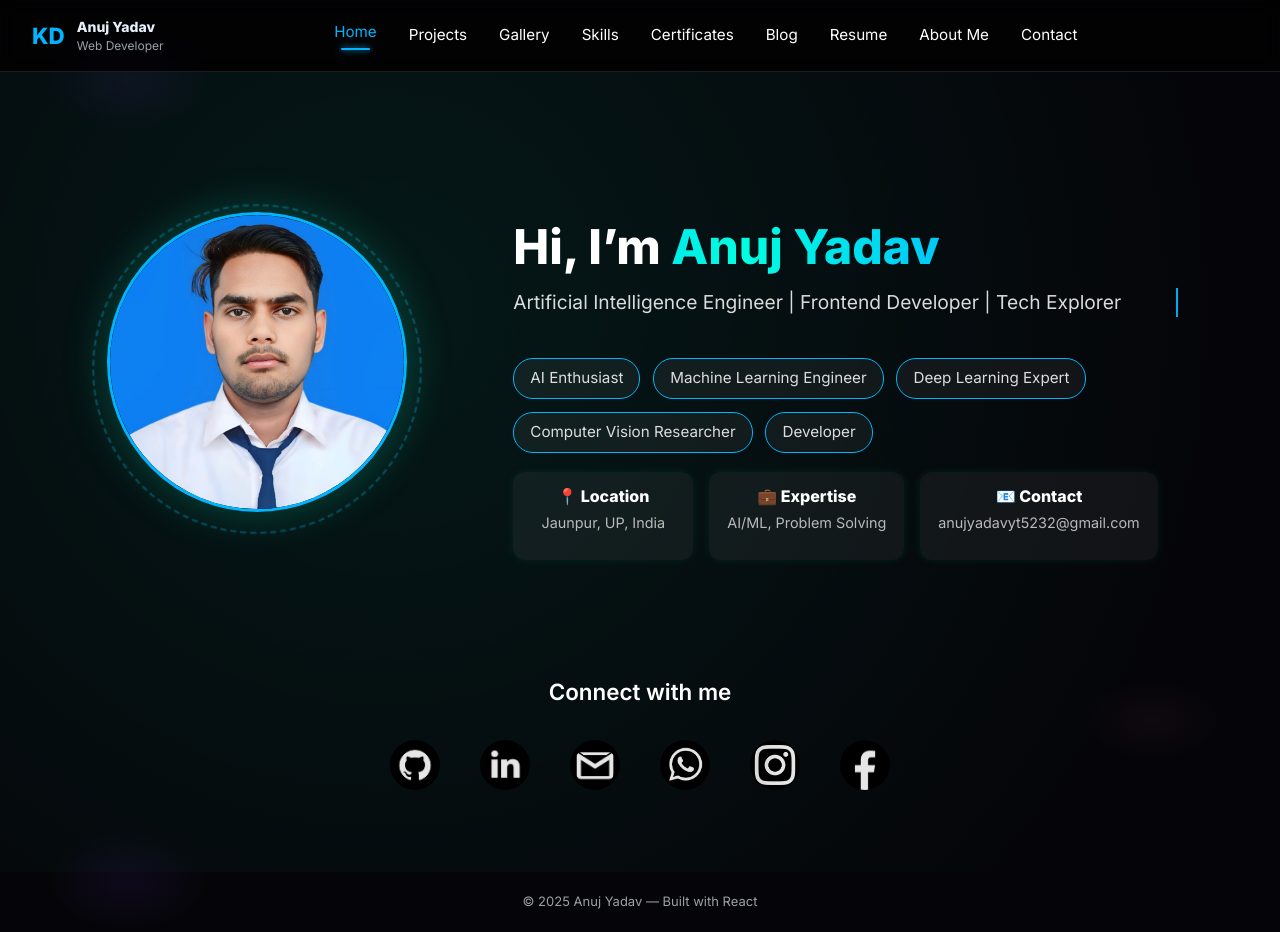
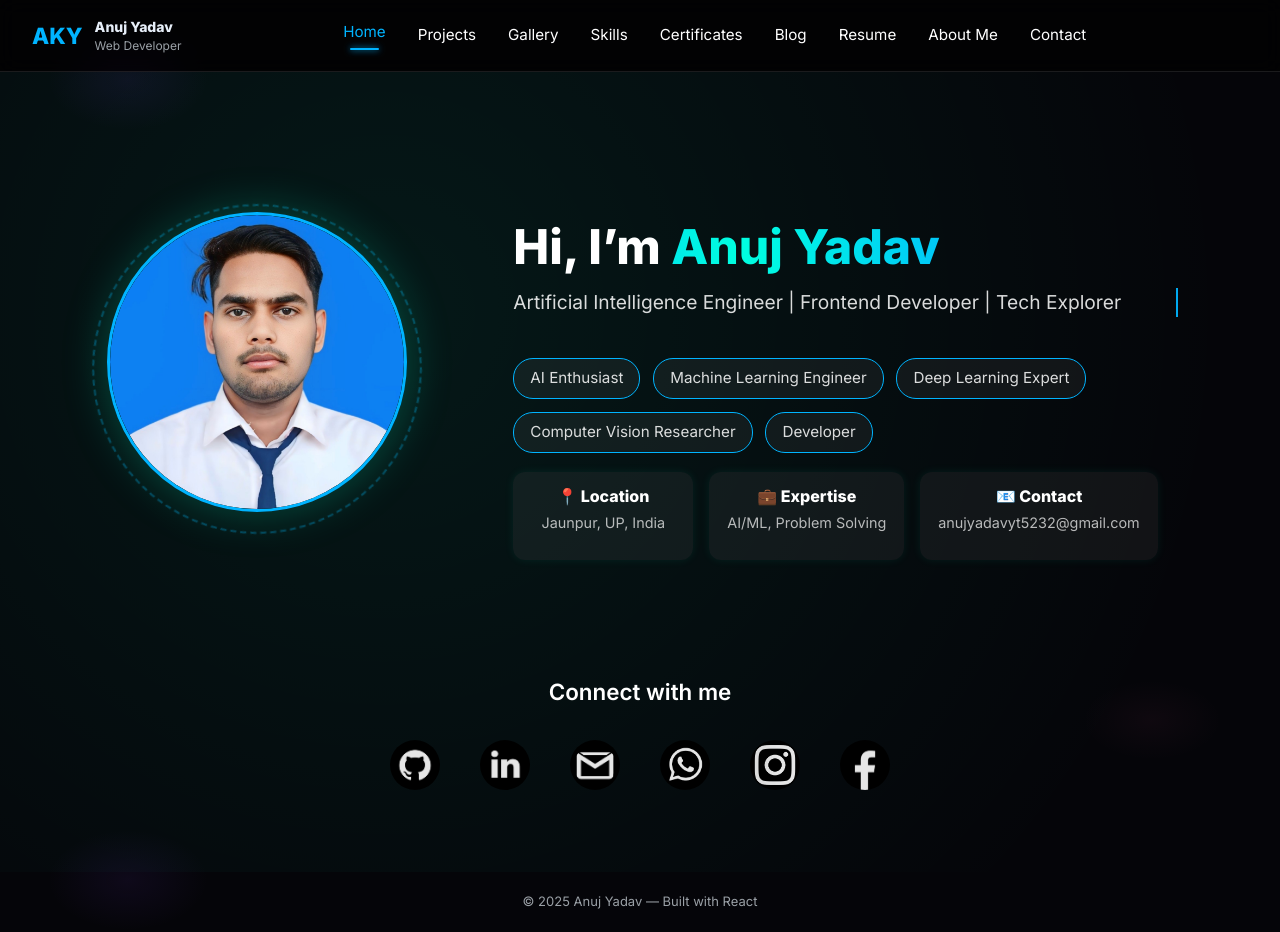
Before and after one commit to anujxleo/Anuj--main-portfolio-, a React (Vite) app: page / in a window 1280 px wide. Built offline with nearby package versions, Linux system fonts and the light colour scheme; the HTML template or start-up script is replaced by a standard one.

Commit message:
Refactor Navbar component for improved readability and maintainability

```diff
--- a/src/components/Navbar.jsx
+++ b/src/components/Navbar.jsx
@@ -64,7 +64,7 @@ export default function Navbar() {
               color: "var(--accent)",
             }}
           >
-            KD
+            AKY
           </motion.div>
           <div style={{ display: "flex", flexDirection: "column" }}>
             <h1 style={{ margin: 0, fontSize: 14 }}>Anuj Yadav</h1>
```
